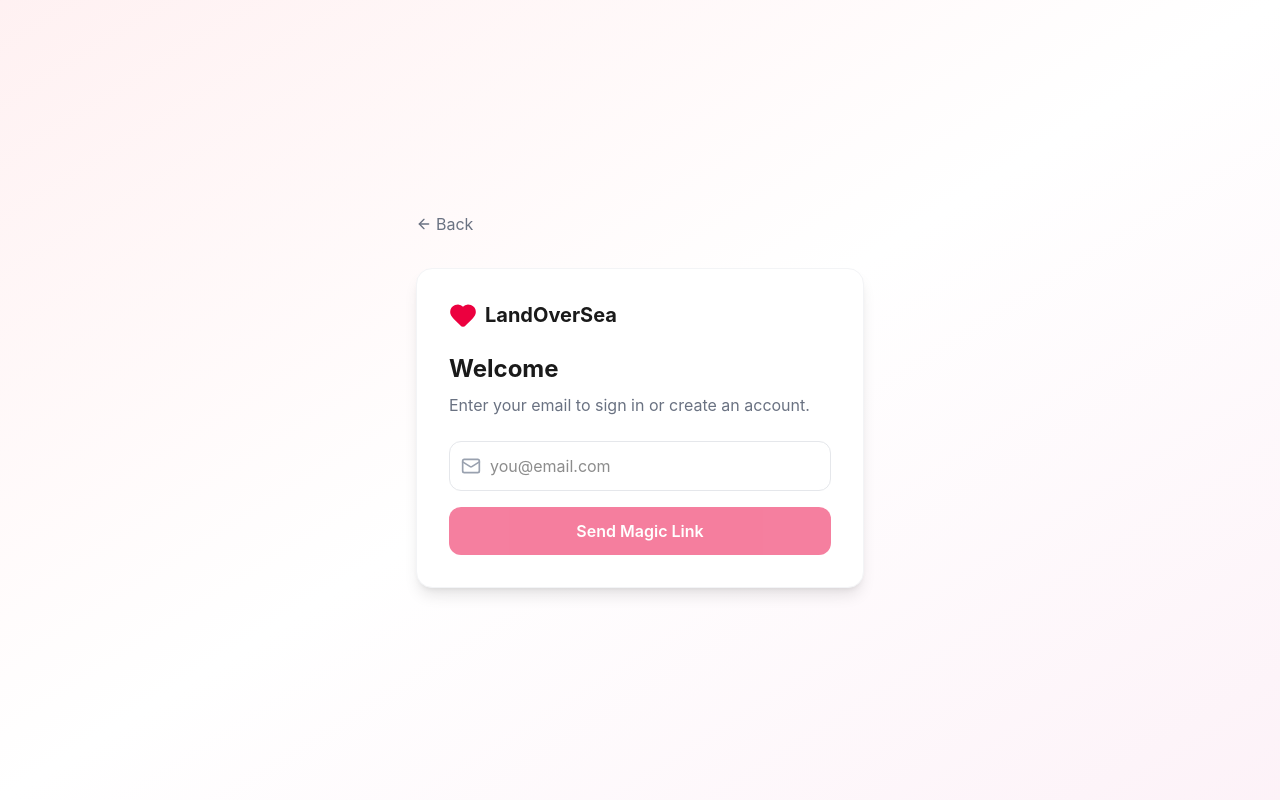
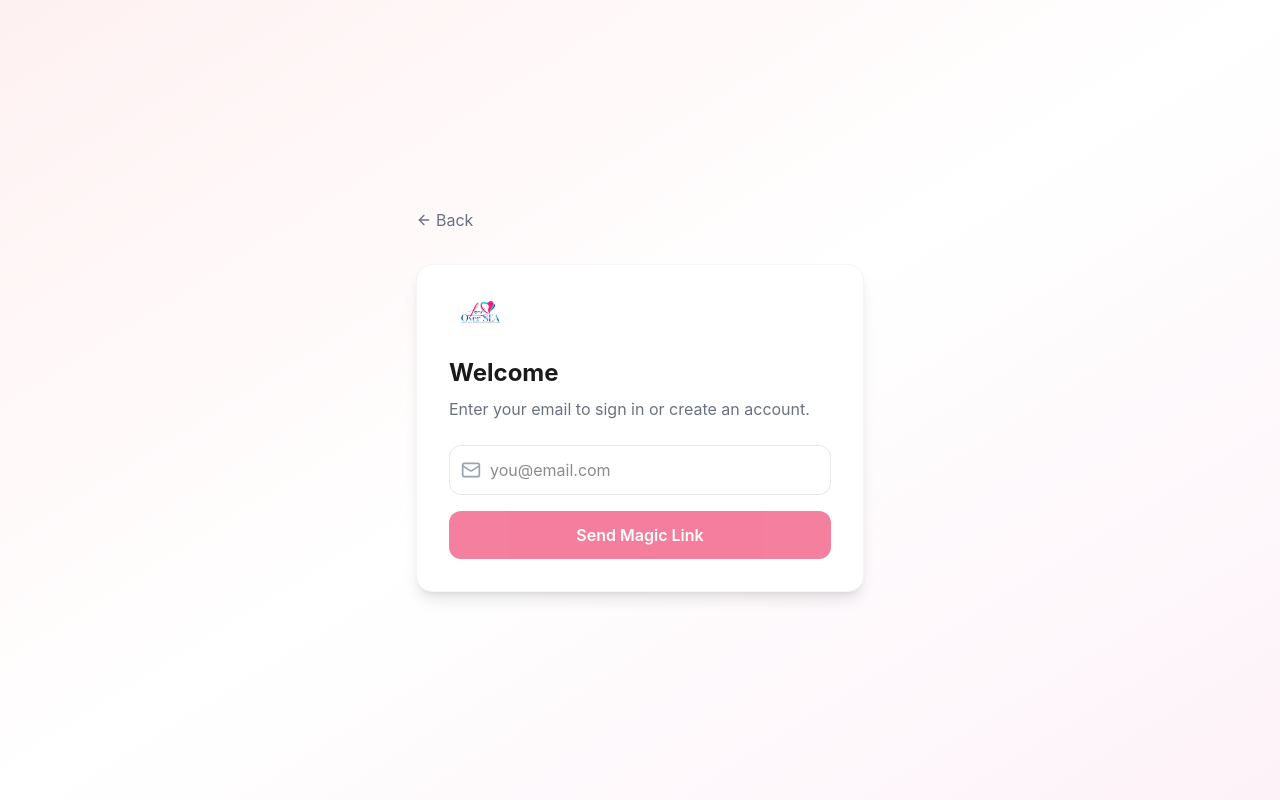
Before and after one commit to ORLANDOMAYS/landoversea-app, a Next.js app in the folder apps/web/: page /auth in a window 1280 px wide. Built offline with nearby package versions, Linux system fonts and the light colour scheme.

Commit message:
feat: Add LandOverSea logo to web app (nav, auth, loading state)
Co-Authored-By: landoversea@landoversea.net <landoversea@landoversea.net>

```diff
--- a/apps/web/src/app/app/layout.tsx
+++ b/apps/web/src/app/app/layout.tsx
@@ -2,7 +2,7 @@
 
 import { useEffect, useState } from "react";
 import { useRouter, usePathname } from "next/navigation";
-import { Heart, MessageCircle, User, Settings, Flame } from "lucide-react";
+import { MessageCircle, User, Settings, Flame } from "lucide-react";
 import { supabase } from "../../lib/supabase";
 
 const NAV_ITEMS = [
@@ -30,7 +30,7 @@ export default function AppLayout({ children }: { children: React.ReactNode }) {
   if (loading) {
     return (
       <div className="min-h-screen flex items-center justify-center bg-gray-50">
-        <Heart className="w-10 h-10 text-rose-600 animate-pulse" />
+        <img src="/logo.webp" alt="LandOverSea" className="h-10 w-auto animate-pulse" />
       </div>
     );
   }
@@ -40,8 +40,7 @@ export default function AppLayout({ children }: { children: React.ReactNode }) {
       {/* Top bar */}
       <header className="bg-white border-b border-gray-200 px-4 py-3 flex items-center justify-between sticky top-0 z-50">
         <div className="flex items-center gap-2">
-          <Heart className="w-6 h-6 text-rose-600" fill="currentColor" />
-          <span className="text-lg font-bold text-gray-900">LandOverSea</span>
+          <img src="/logo.webp" alt="LandOverSea" className="h-8 w-auto" />
         </div>
       </header>
 
--- a/apps/web/src/app/auth/page.tsx
+++ b/apps/web/src/app/auth/page.tsx
@@ -2,7 +2,7 @@
 
 import { useState } from "react";
 import { useRouter } from "next/navigation";
-import { Heart, Mail, ArrowLeft } from "lucide-react";
+import { Mail, ArrowLeft } from "lucide-react";
 import { supabase } from "../../lib/supabase";
 
 export default function AuthPage() {
@@ -32,8 +32,7 @@ export default function AuthPage() {
 
         <div className="bg-white rounded-2xl shadow-lg p-8 border border-gray-100">
           <div className="flex items-center gap-2 mb-6">
-            <Heart className="w-7 h-7 text-rose-600" fill="currentColor" />
-            <span className="text-xl font-bold">LandOverSea</span>
+            <img src="/logo.webp" alt="LandOverSea" className="h-9 w-auto" />
           </div>
 
           <h1 className="text-2xl font-bold mb-2">Welcome</h1>
--- a/apps/web/src/app/page.tsx
+++ b/apps/web/src/app/page.tsx
@@ -2,7 +2,7 @@
 
 import { useEffect, useState } from "react";
 import { useRouter } from "next/navigation";
-import { Heart, Globe, Shield, MapPin, MessageCircle, ArrowRight } from "lucide-react";
+import { Globe, Shield, MapPin, MessageCircle, ArrowRight } from "lucide-react";
 import { supabase } from "../lib/supabase";
 
 export default function LandingPage() {
@@ -20,8 +20,7 @@ export default function LandingPage() {
       {/* Nav */}
       <nav className="flex items-center justify-between px-6 py-4 max-w-6xl mx-auto">
         <div className="flex items-center gap-2">
-          <Heart className="w-8 h-8 text-rose-600" fill="currentColor" />
-          <span className="text-2xl font-bold text-gray-900">LandOverSea</span>
+          <img src="/logo.webp" alt="LandOverSea" className="h-10 w-auto" />
         </div>
         <div className="flex gap-3">
           {loggedIn ? (
```
Also changed, not shown: apps/web/public/logo.webp (added), 1 other file (tests, documents, lock files or other folders).
